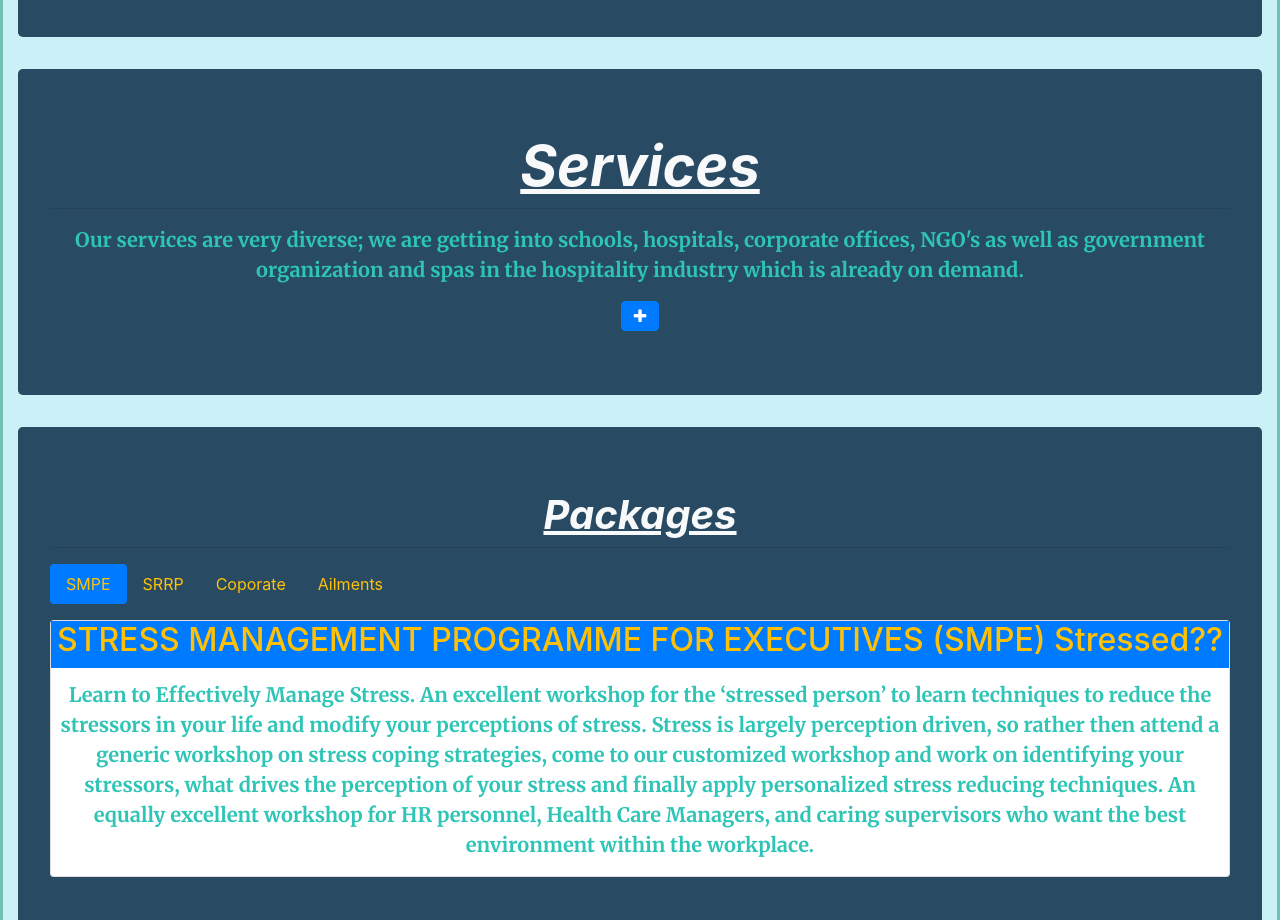
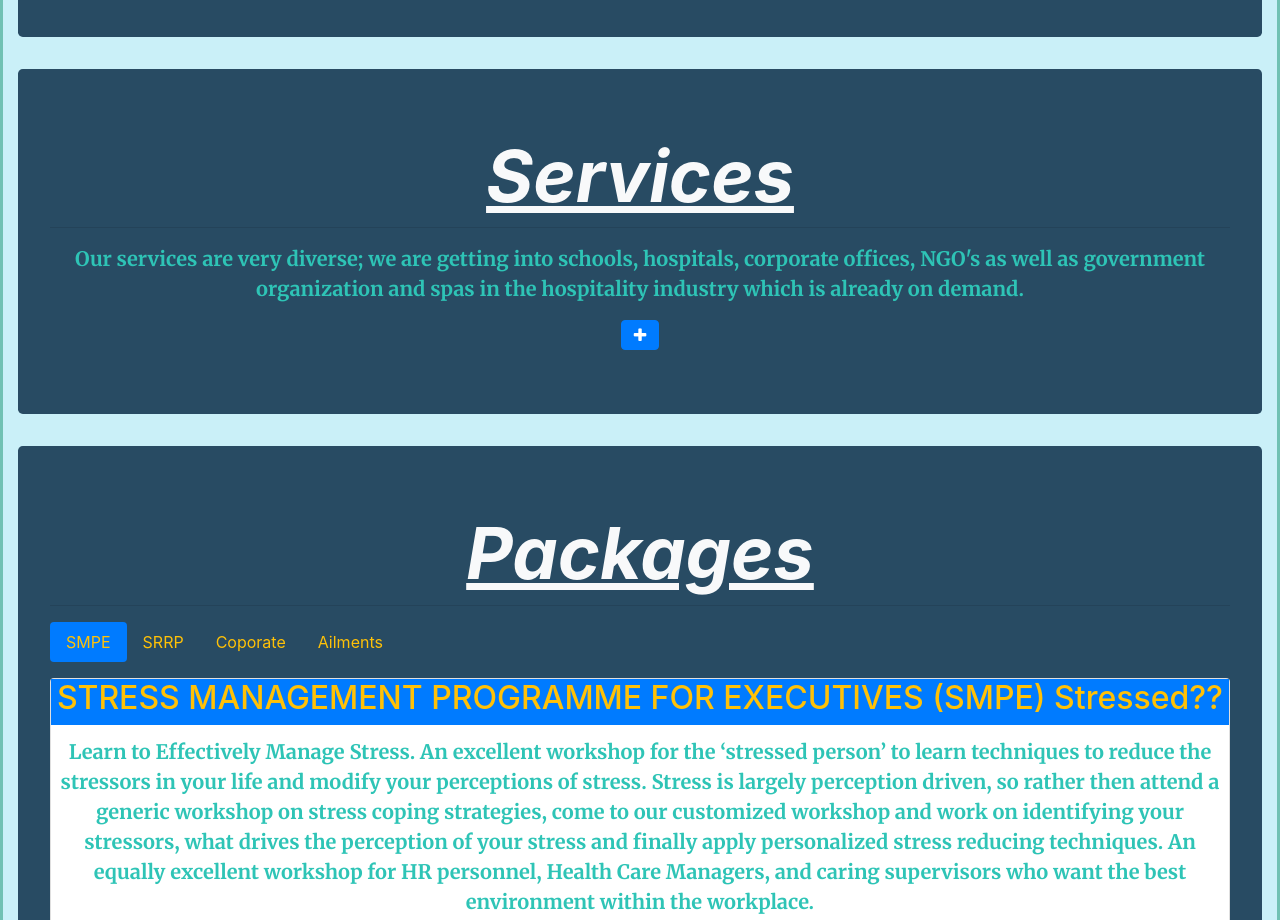
Before and after one commit to mayankconsultant/Yogayu, a plain HTML site: page index.html in a window 1280 px wide. Shown: the part 2180-3100 px from the top of the page. Drawn offline with nearby package versions, Linux system fonts and the light colour scheme.

Commit message:
trial_rolledback

```diff
--- a/css/standard.css
+++ b/css/standard.css
@@ -129,3 +129,11 @@ p {
 .gallery .row {
   display: flex !important;
 }
+
+@media (min-width: 450px) {
+  .d-md-3 {
+    font-size: 4.5rem !important;
+    line-height: 1.2;
+    font-weight: 300;
+  }
+}
```
